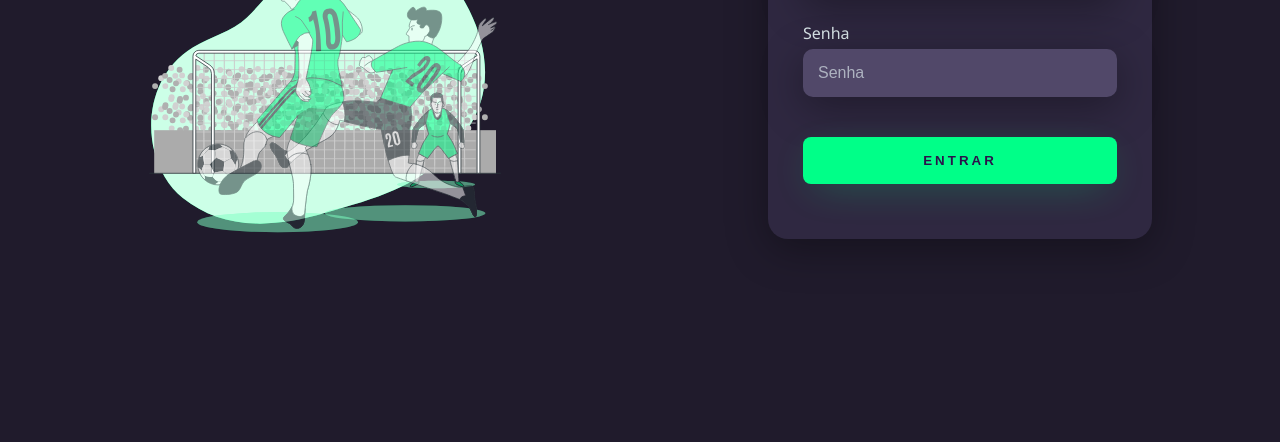
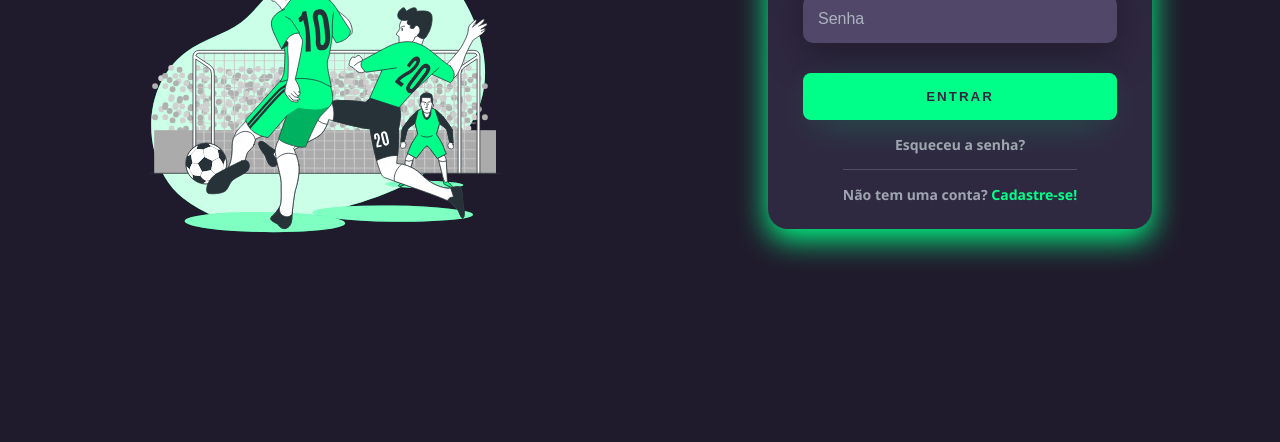
Before and after one commit to MarlonJames99/Login_Football_Game, a plain HTML site: page index.html in a window 1280 px wide. Shown: the part 358-800 px from the top of the page. Drawn offline with Linux system fonts and the light colour scheme.

Commit message:
Ajustes finais na estilização

```diff
--- a/css/styles.css
+++ b/css/styles.css
@@ -11,20 +11,26 @@ body * {
 
 :root {
     --main-font: 'Noto Sans', sans-serif;
+    --main-color: #00ff88;
+    --secondary-tx-color: #77ffc0;
+    --terciary-tx-color: #f0ffff94;
+    --main-bg-color: #201b2c;
+    --box-bg-color: #2f2841;
+    --box-sdw-color: #00000056;
 }
 
 main {
     width: 100vw;
     height: 100vh;
-    background-color: #201b2c;
+    background-color: var(--main-bg-color);
     display: flex;
     justify-content: center;
     align-items: center;
     font-family: var(--main-font);
 }
 
-main p {
-    color: #77ffc0;
+.left-side p {
+    color: var(--secondary-tx-color);
     font-weight: 800;
     font-size: 2vw;
 }
@@ -56,17 +62,18 @@ main img {
     justify-content: center;
     align-items: center;
     flex-direction: column;
-    padding: 30px 35px;
-    background-color: #2f2841;
+    padding: 25px 35px;
+    background-color: var(--box-bg-color);
     border-radius: 20px;
-    box-shadow: 0px 10px 40px #00000056;
+    box-shadow: 0px 10px 30px var(--main-color);
 }
 
 .login-box h1 {
-    color: #00ff88;
+    color: var(--main-color);
     font-weight: 800;
     font-size: 30px;
     margin: 0;
+    margin-bottom: 15px;
     text-transform: uppercase;
 }
 
@@ -84,41 +91,59 @@ main img {
     border: none;
     border-radius: 10px;
     padding: 15px;
-    margin-bottom: 15px;
+    margin-bottom: 5px;
     background-color: #514869;
     color: #f0ffffde;
     font-size: 12pt;
-    box-shadow: 0px 10px 40px #00000056;
+    box-shadow: 0px 10px 40px var(--box-sdw-color);
     outline: none;
     box-sizing: border-box;
 }
 
 .login-form input::placeholder {
-    color: #f0ffff94;
+    color: var(--terciary-tx-color);
 }
 
-.login-form label {
-    color: #f0ffffde;
-    margin-top: 5px;
-}
-
-.btn-login {
+.lgn-btn {
     width: 100%;
     padding: 16px 0px;
-    margin: 25px;
+    margin-top: 25px;
+    margin-bottom: 15px;
     border: none;
     border-radius: 8px;
     outline: none;
     text-transform: uppercase;
     font-weight: 800;
-    letter-spacing: 3px;
-    color: #2b134b;
-    background-color: #00ff88;
+    letter-spacing: 2px;
+    color: var(--box-bg-color);
+    background-color: var(--main-color);
     cursor: pointer;
     box-shadow: 0px 10px 40px -12px #00ff8052;
 }
 
-@media only screen and (max-width: 950px) {
+.forgot-pass {
+    color: var(--terciary-tx-color);
+    text-decoration: none;
+    font-size: 14px;
+    font-weight: 800;
+    margin-bottom: 15px;
+}
+
+.right-side p {
+    color: var(--terciary-tx-color);
+    text-decoration: none;
+    font-size: 14px;
+    padding-top: 15px;
+    font-weight: 800;
+    border-top: 1px solid #f0ffff2d;
+}
+
+.reg-btn {
+    color: var(--main-color);
+    text-decoration: none;
+}
+
+@media only screen and (max-width: 1050px) {
     .login-box {
         width: 85%;
     }
@@ -128,7 +153,7 @@ main img {
     main {
         flex-direction: column;
     }
-    main p {
+    .left-side p {
         display: none;
     }
     .left-side {
--- a/index.html
+++ b/index.html
@@ -22,12 +22,12 @@
             <div class="login-box">
                 <h1>Login</h1>
                 <div class="login-form">
-                <label for="usuario">Usuário</label>
                 <input type="text" name="usuario" placeholder="Usuário">
-                <label for="senha">Senha</label>
                 <input type="password" name="senha" placeholder="Senha">
                 </div>
-                <button type="submit" class="btn-login">Entrar</button>
+                <button type="submit" class="lgn-btn">Entrar</button>
+                <a href="#" class="forgot-pass">Esqueceu a senha?</a>
+                <p>Não tem uma conta?<a href="#" class="reg-btn"> Cadastre-se!</a></p>
             </div>
         </section>
     </main>
```
